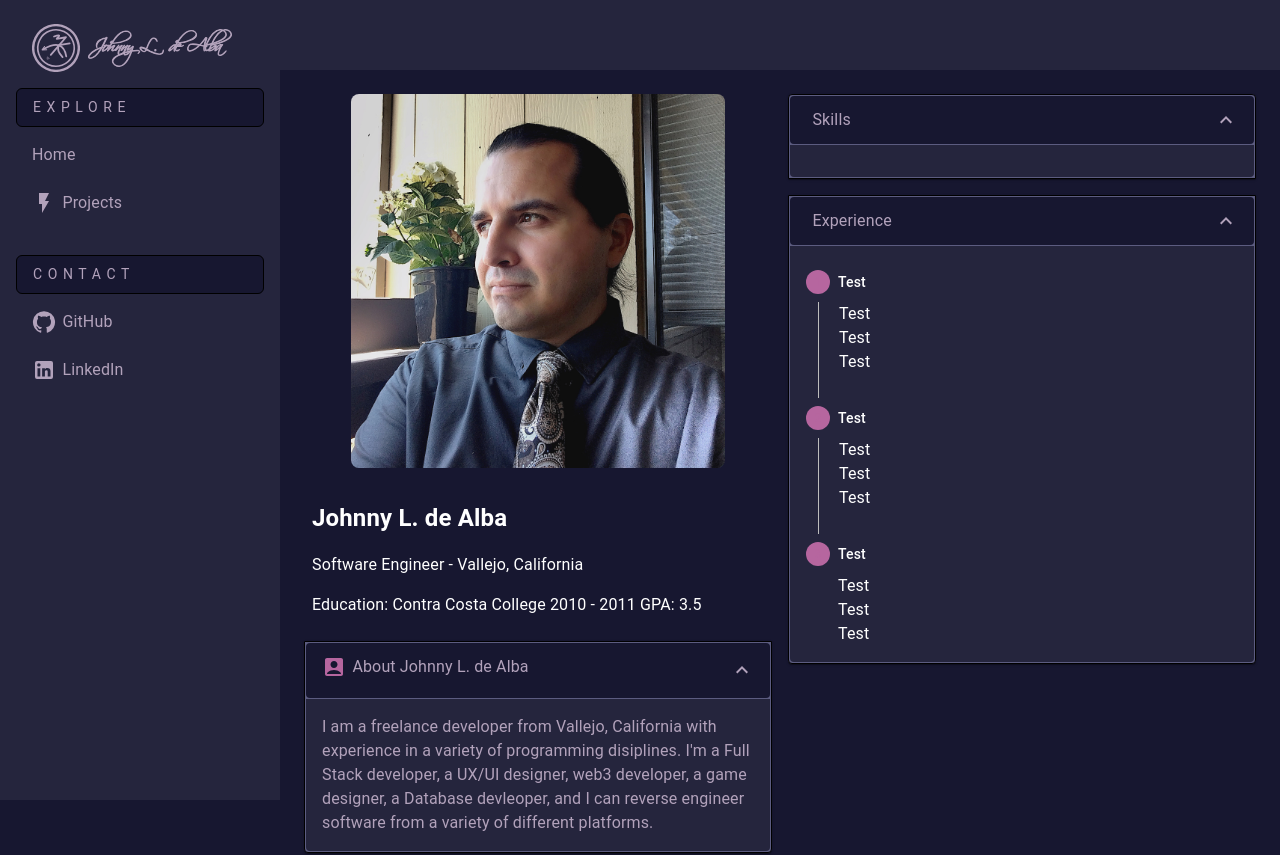
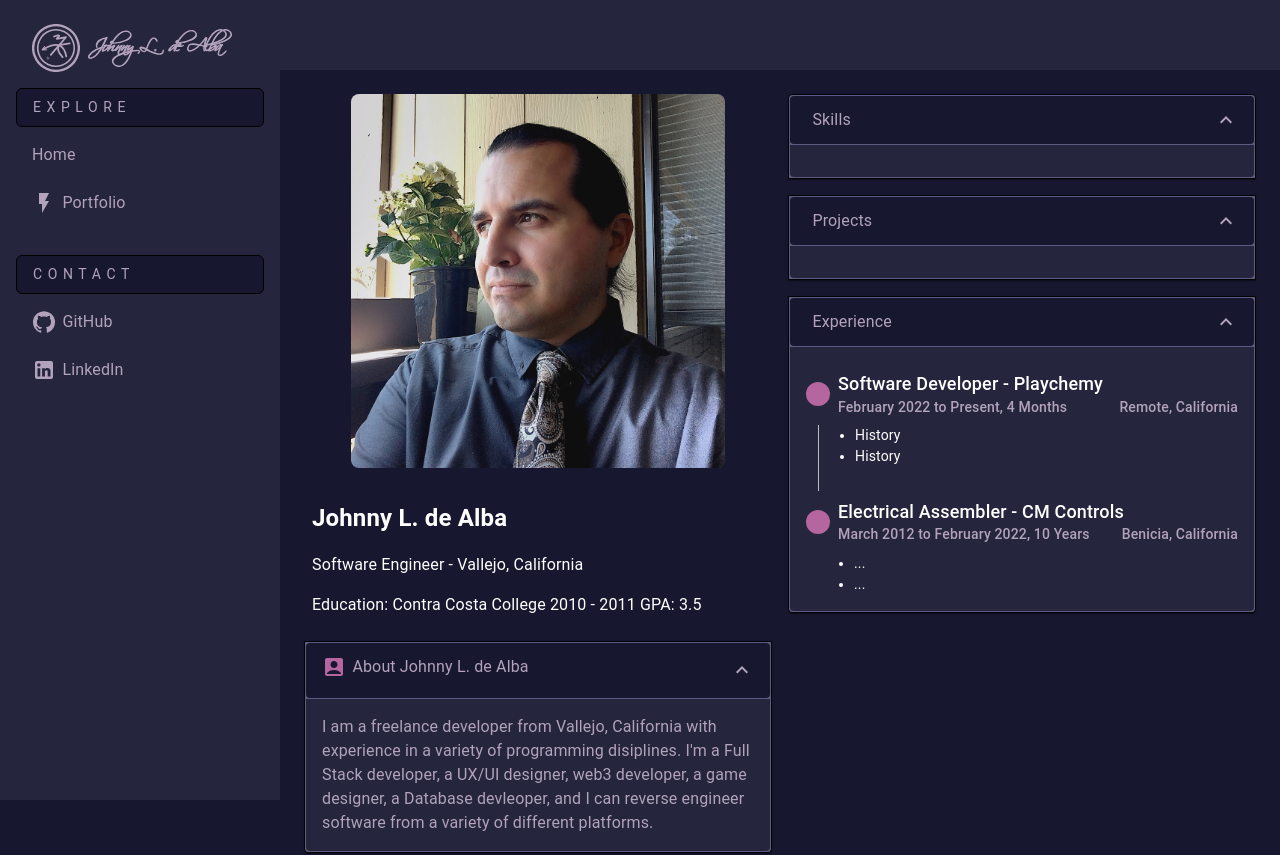
Before and after one commit to JohnnyLdeAlba/portfolio, a React (Create React App) app: page / in a window 1280 px wide. Shown: the top 855 px of the page. Built offline with nearby package versions, Linux system fonts and the light colour scheme.

Commit message:
Made an automated experience section.

```diff
--- a/src/com/Navigation.tsx
+++ b/src/com/Navigation.tsx
@@ -179,8 +179,8 @@ export function Navigation(props: {children?:React.ReactNode}) {
         </Logo>
         <Category>Explore</Category>
         <MenuItem href=".">Home</MenuItem>
-        <MenuItem href="projects">
-          <IconWrapper><FlashOnIcon /></IconWrapper> Projects
+        <MenuItem href="portfolio">
+          <IconWrapper><FlashOnIcon /></IconWrapper> Portfolio
         </MenuItem>
       </List>
       <List sx={{flexDirfection: 'column'}}>
--- a/src/config.tsx
+++ b/src/config.tsx
@@ -6,10 +6,12 @@ const config = {
     lightPurple: '#25253d',
     lighterPurple: '#5c5c80',
     pink: '#b6669f',
+
+    text: '#ffffff',
     link: '#b2a2bb',
 
     icon: '#b6669f',
-    miniCard: '#171730',
+    miniCard: '#25253d',
     subtitle: '#b6669f'
   },
 
--- a/src/index.tsx
+++ b/src/index.tsx
@@ -22,6 +22,9 @@ import Stepper from '@mui/material/Stepper';
 import Step from '@mui/material/Step';
 import StepLabel from '@mui/material/StepLabel';
 import StepContent from '@mui/material/StepContent';
+
+import List from '@mui/material/List';
+import ListItem from '@mui/material/ListItem';
 
 import IconButton from '@mui/material/IconButton';
 import MenuIcon from '@mui/icons-material/Menu';
@@ -204,14 +207,12 @@ function Gallery(props: {
   const title = props.title ? props.title : '';
 
   const Container = styled(Box)({
-
     display: 'flex',
     flexDirection: 'row',
     flexWrap: 'wrap',
   });
 
   const GalleryItem = styled(Box)({
-
     padding: '8px',
     width: '50%',
 
@@ -221,6 +222,13 @@ function Gallery(props: {
   });
 
   return (
+      <Container>
+        <GalleryItem><MiniCard /></GalleryItem>
+      </Container>
+  );
+
+/*
+  return (
     <Card
       icon={<FlashOnIcon />}
       title={title}>
@@ -229,6 +237,8 @@ function Gallery(props: {
       </Container>
     </Card>
   );
+*/
+
 }
 
 function ColumnLayout(props:{children?:React.ReactNode}) {
@@ -353,19 +363,150 @@ function RowLayout(props:{children:React.ReactNode}) {
   return <RowLayout>{props.children}</RowLayout>
 }
 
-function Projects() {
+function Portfolio() {
   return (
     <Layout>
       <RowLayout>
-        <Gallery title="Projects" />
+        <Gallery title="Portfolio" />
       </RowLayout>
     </Layout>
+  );
+}
+
+class t_job {
+
+  title:string;
+  company:string;
+  date:string;
+  location:string;
+  experience:Array<string>;
+
+  constructor() {
+
+    this.title = '';
+    this.company = '';
+    this.date = '';
+    this.location = '';
+    this.experience = [];
+  }
+}
+
+function createJob(
+  title:string,
+  company:string,
+  date:string,
+  location:string,
+  experience:Array<string>
+) {
+
+  const job = new t_job();
+
+  job.title = title;
+  job.company = company;
+  job.date = date;
+  job.location = location;
+  job.experience = experience;
+
+  return job;
+}
+
+function Experience(props:{list:Array<string>}) {
+
+  const List = styled('ul')({
+    margin: '0 16px',
+    padding: 0,
+    fontSize: '14px'
+  });
+
+  return (
+    <List>
+      { props.list.map((item, index) => {
+        return (<li>{item}</li>);
+      }) }
+    </List>
+  );
+}
+
+function WorkHistory(props:{
+  list:Array<t_job>,
+  children?:React.ReactNode
+}) {
+
+  const config = getConfig();
+
+  const style = {
+
+    job: {
+      '.MuiStepIcon-text': {fill: config.palette.icon}
+    },
+
+    content: {color: config.palette.text}
+  };
+
+  const Company = styled(Box)({
+    fontSize: '18px',
+    color: config.palette.text
+  });
+
+  const Date = styled(Box)({
+    color: config.palette.link
+  });
+
+  const Location = styled('span')({
+    float: 'right'
+  });
+
+  return (
+    <Stepper orientation="vertical">
+
+    { props.list.map((item, index) => {
+      return (
+        <Step key={index} active expanded sx={style.job}>
+          <StepLabel>
+            <Company>{item.title} - {item.company}</Company>
+            <Date>
+              {item.date}
+              <Location>{item.location}</Location>
+            </Date>
+          </StepLabel>
+          <StepContent sx={style.content}>
+            <Experience list={item.experience} />
+          </StepContent>
+        </Step>
+      );
+    }) }
+
+    </Stepper>
   );
 }
 
 function Index() {
 
   const config = getConfig();
+
+  const list = new Array();
+
+  list.push(createJob(
+    "Software Developer",
+    "Playchemy",
+    "February 2022 to Present, 4 Months",
+    "Remote, California",
+    [
+      "History",
+      "History"
+    ]
+  ));
+
+  list.push(createJob(
+    "Electrical Assembler",
+    "CM Controls",
+    "March 2012 to February 2022,  10 Years",
+    "Benicia, California",
+    [
+      "...",
+      "..."
+    ]
+  ));
 
   return (
     <Layout>
@@ -381,52 +522,9 @@ I am a freelance developer from Vallejo, California with experience in a variety
         </Column>
         <Column>
           <Card title="Skills" />
+          <Card title="Projects" />
           <Card title="Experience">
-          <Stepper orientation="vertical">
-            <Step active expanded sx={{
-
-               '.MuiStepIcon-text': {fill: config.palette.icon}
-            }}>
-              <StepLabel>
-                <Box sx={{color: '#ffffff'}}>Test</Box>
-              </StepLabel>
-              <StepContent>
-                <Box sx={{color: '#ffffff'}}>Test</Box>
-                <Box sx={{color: '#ffffff'}}>Test</Box>
-                <Box sx={{color: '#ffffff'}}>Test</Box>
-              </StepContent>
-            </Step>
-
-            <Step active expanded sx={{
-
-               '.MuiStepIcon-text': {fill: config.palette.icon}
-            }}>
-              <StepLabel>
-                <Box sx={{color: '#ffffff'}}>Test</Box>
-              </StepLabel>
-              <StepContent>
-                <Box sx={{color: '#ffffff'}}>Test</Box>
-                <Box sx={{color: '#ffffff'}}>Test</Box>
-                <Box sx={{color: '#ffffff'}}>Test</Box>
-              </StepContent>
-            </Step>
-
-            <Step active expanded sx={{
-
-               '.MuiStepIcon-text': {fill: config.palette.icon}
-            }}>
-              <StepLabel>
-                <Box sx={{color: '#ffffff'}}>Test</Box>
-              </StepLabel>
-              <StepContent>
-                <Box sx={{color: '#ffffff'}}>Test</Box>
-                <Box sx={{color: '#ffffff'}}>Test</Box>
-                <Box sx={{color: '#ffffff'}}>Test</Box>
-              </StepContent>
-            </Step>
-
-          </Stepper>
-
+            <WorkHistory list={list} />
           </Card>
         </Column>
       </ColumnLayout>
@@ -444,7 +542,7 @@ root.render(
   <BrowserRouter>
     <Routes>
       <Route path={'/'} element={<Index />} />
-      <Route path={'Projects'} element={<Projects />} />
+      <Route path={'portfolio'} element={<Portfolio />} />
     </Routes>
   </BrowserRouter>
 
```
Lines whose indentation alone changed are shown as unchanged.
